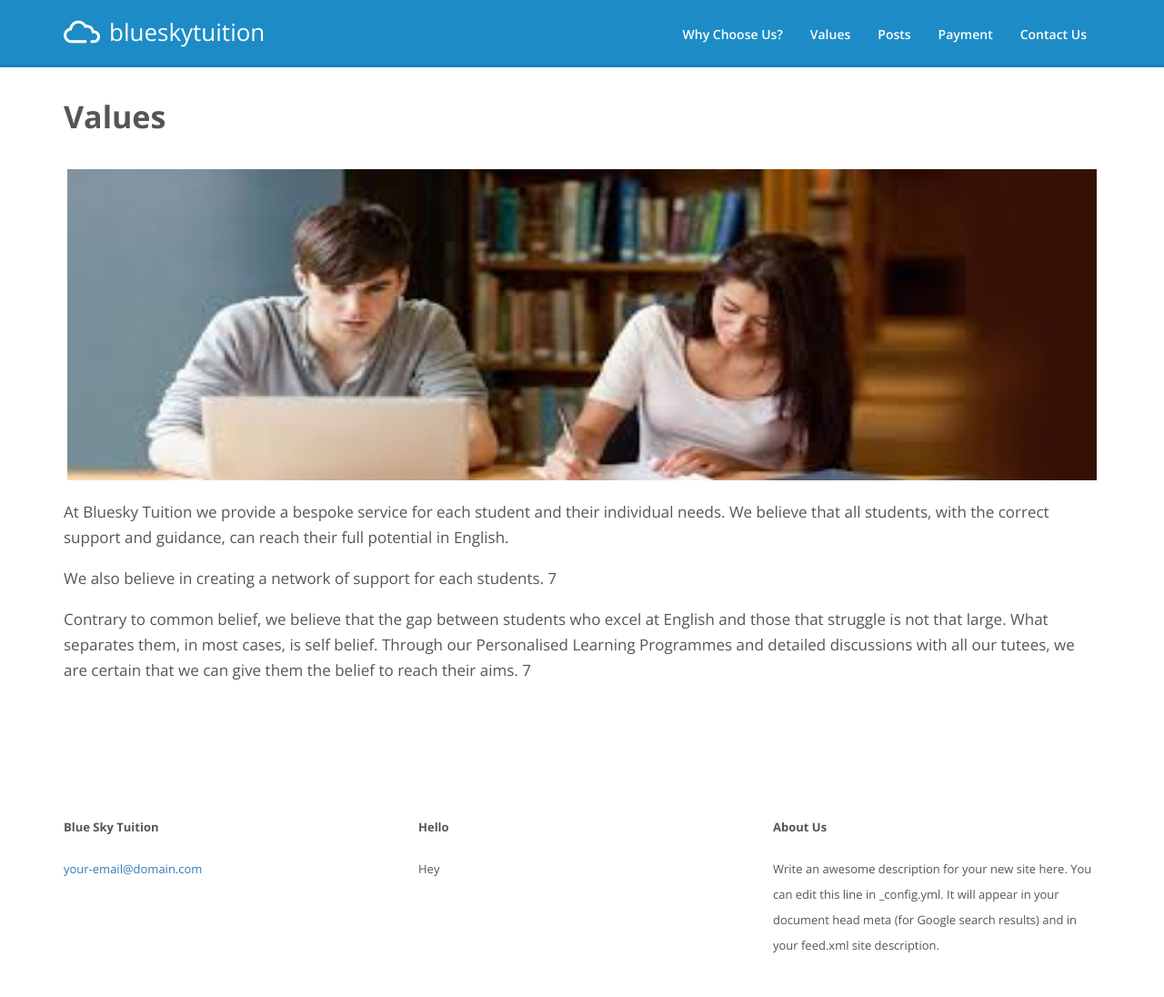
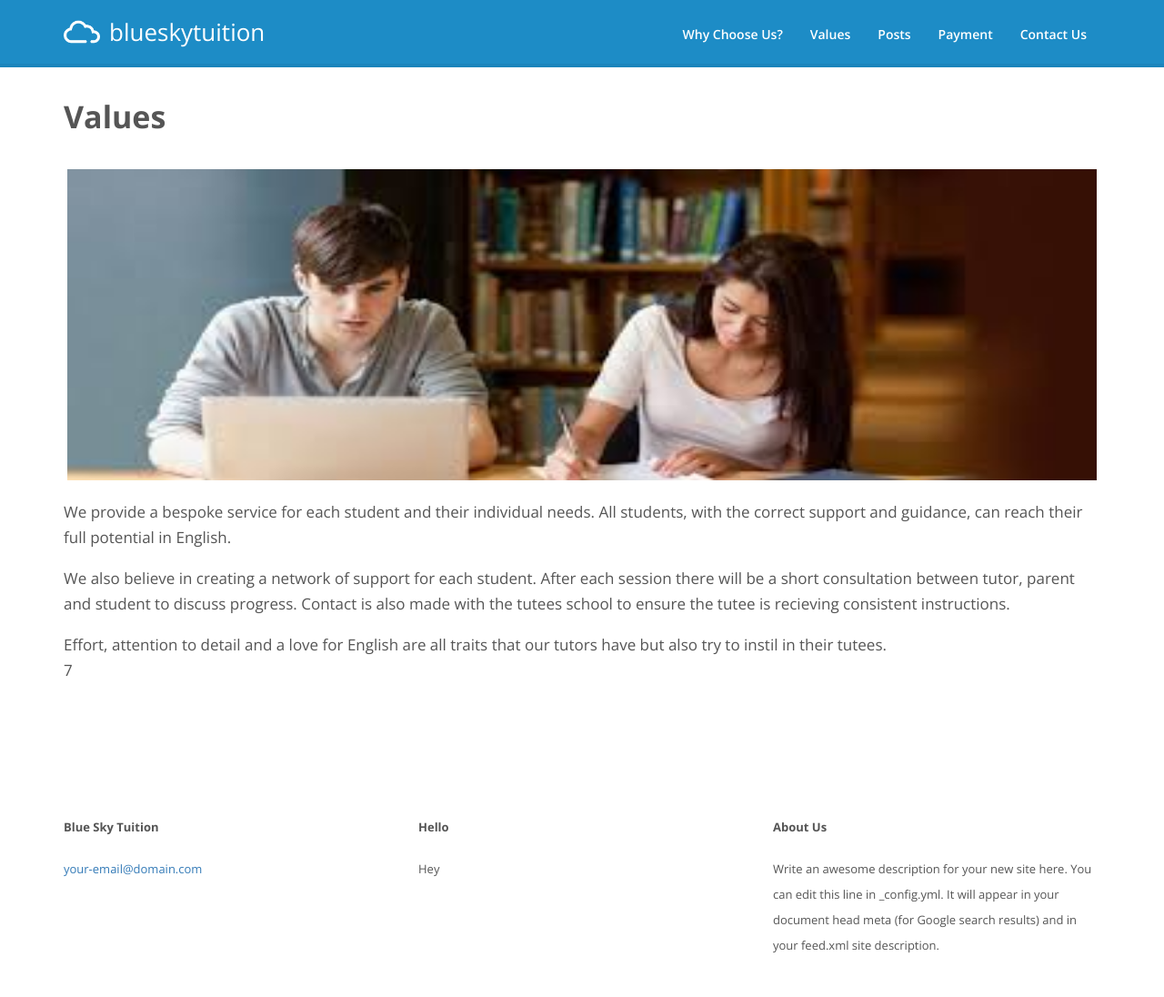
Before and after one commit to 01taylop/blue-sky-tuition, a Jekyll site: the page built from values.md, in a window 1280 px wide. Shown: the whole page at 91% size. Built offline with Jekyll 4.4.1, drawn with Linux system fonts in a browser that asks for light colours.

Commit message:
Update values.md

```diff
--- a/values.md
+++ b/values.md
@@ -5,9 +5,9 @@ permalink: /values/
 weight: 2
 ---
 
-At Bluesky Tuition we provide a bespoke service for each student and their individual needs. We believe that all students, with the correct support and guidance, can reach their full potential in English.
+We provide a bespoke service for each student and their individual needs. All students, with the correct support and guidance, can reach their full potential in English.
 
-We also believe in creating a network of support for each students. 7
+We also believe in creating a network of support for each student. After each session there will be a short consultation between tutor, parent and student to discuss progress. Contact is also made with the tutees school to ensure the tutee is recieving consistent instructions.
 
-Contrary to common belief, we believe that the gap between students who excel at English and those that struggle is not that large. What separates them, in most cases, is self belief. Through our Personalised Learning Programmes and detailed discussions with all our tutees, we are certain that we can give them the belief to reach their aims.
+Effort, attention to detail and a love for English are all traits that our tutors have but also try to instil in their tutees.
 7
```
